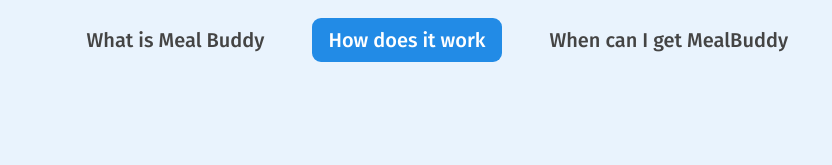
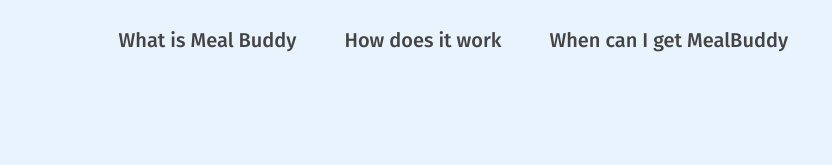
Before and after one commit to CJMyers1/FullStackProject, a plain HTML site: page index.html in a window 1280 px wide. Shown: the top 165 px of the page, 448-1280 px from the left. Drawn offline with Linux system fonts and the light colour scheme.

Commit message:
Javascript Touchup

```diff
--- a/index.html
+++ b/index.html
@@ -27,7 +27,7 @@
         <ul class="main-nav-list">
           <li><a class="main-nav-link" href="#what">What is Meal Buddy</a></li>
           <li>
-            <a class="main-nav-link nav-cta" href="#how">How does it work</a>
+            <a class="main-nav-link" href="#how">How does it work</a>
           </li>
           <li>
             <a class="main-nav-link" href="#when">When can I get MealBuddy</a>
--- a/script.js
+++ b/script.js
@@ -7,7 +7,9 @@ const item = document.createElement("p");
 const newFeat = document.querySelector(".feature-submit");
 
 const year = document.querySelector(".year");
-const currentYear = new Date().getFullYear;
+const currentYear = new Date().getFullYear();
+
+console.log(currentYear);
 
 year.textContent = currentYear;
 
```
